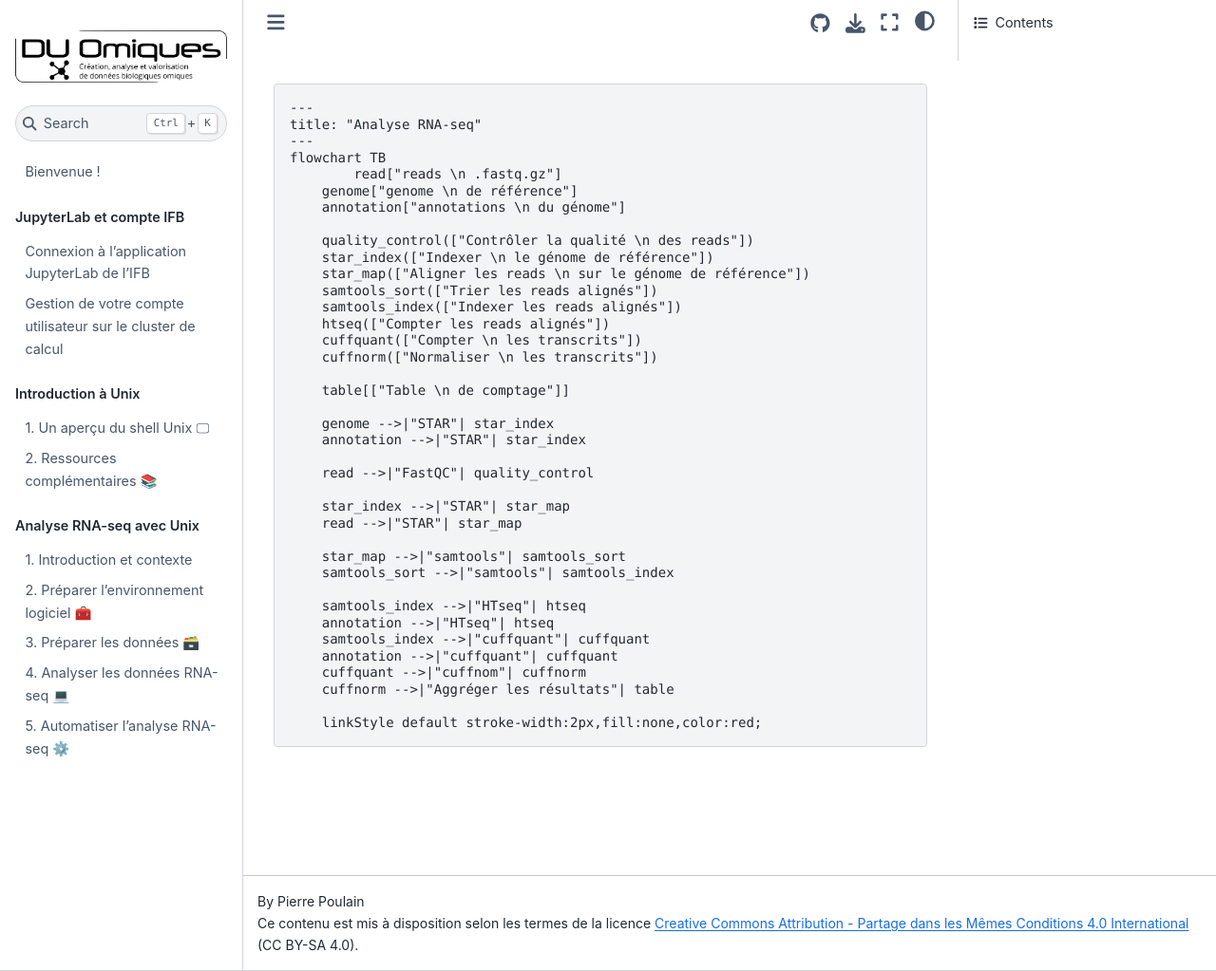
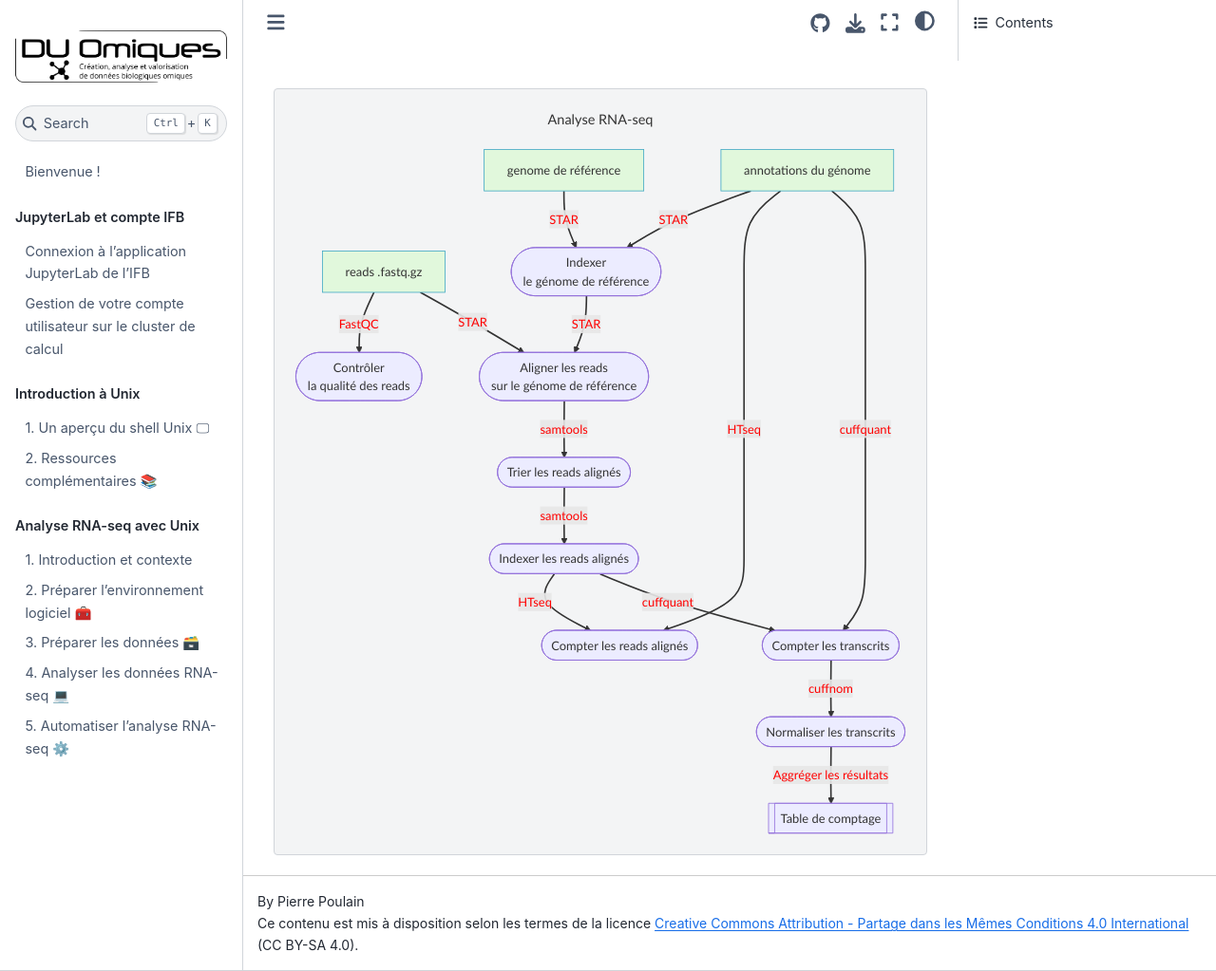
Before and after one commit to pierrepo/unix-tutorial, a Jupyter Book: the page built from content/tuto2/schema.md, in a window 1280 px wide and 1023 px high. Shown: the whole window at 95% size. Built offline with Jupyter Book 1.0.4 settings and Sphinx 7.4.7 and the Sphinx Book theme 1.1.4, drawn with Linux system fonts in a browser that asks for light colours.

Commit message:
Add support of Mermaid

`````diff
--- a/content/_config.yml
+++ b/content/_config.yml
@@ -41,3 +41,5 @@ html:
 sphinx:
   config:
     html_show_copyright: false
+  extra_extensions:
+  - sphinxcontrib.mermaid
--- a/content/tuto2/schema.md
+++ b/content/tuto2/schema.md
@@ -1,22 +1,22 @@
-```mermaid
+````{mermaid}
 ---
 title: "Analyse RNA-seq"
 ---
 flowchart TB
-	read["reads \n .fastq.gz"]
-    genome["genome \n de référence"]
-    annotation["annotations \n du génome"]
+	read["reads .fastq.gz"]
+    genome["genome de référence"]
+    annotation["annotations du génome"]
 
-    quality_control(["Contrôler la qualité \n des reads"])
-    star_index(["Indexer \n le génome de référence"])
-    star_map(["Aligner les reads \n sur le génome de référence"])
+    quality_control(["Contrôler <br/> la qualité des reads"])
+    star_index(["Indexer <br/> le génome de référence"])
+    star_map(["Aligner les reads <br/> sur le génome de référence"])
     samtools_sort(["Trier les reads alignés"])
     samtools_index(["Indexer les reads alignés"])
     htseq(["Compter les reads alignés"])
-    cuffquant(["Compter \n les transcrits"])
-    cuffnorm(["Normaliser \n les transcrits"])
+    cuffquant(["Compter les transcrits"])
+    cuffnorm(["Normaliser les transcrits"])
 
-    table[["Table \n de comptage"]]
+    table[["Table de comptage"]]
 
     genome -->|"STAR"| star_index
     annotation -->|"STAR"| star_index
@@ -37,4 +37,7 @@ flowchart TB
     cuffnorm -->|"Aggréger les résultats"| table
 
     linkStyle default stroke-width:2px,fill:none,color:red;
-```
+    style read fill:#E1F8DC,stroke:#40A8C4;
+    style genome fill:#E1F8DC,stroke:#40A8C4;
+    style annotation fill:#E1F8DC,stroke:#40A8C4;
+````
--- a/pyproject.toml
+++ b/pyproject.toml
@@ -6,4 +6,5 @@ readme = "README.md"
 requires-python = ">=3.12"
 dependencies = [
     "jupyter-book>=1.0.3",
+    "sphinxcontrib-mermaid>=1.0.0",
 ]
`````
Also changed, not shown: 2 other files.
